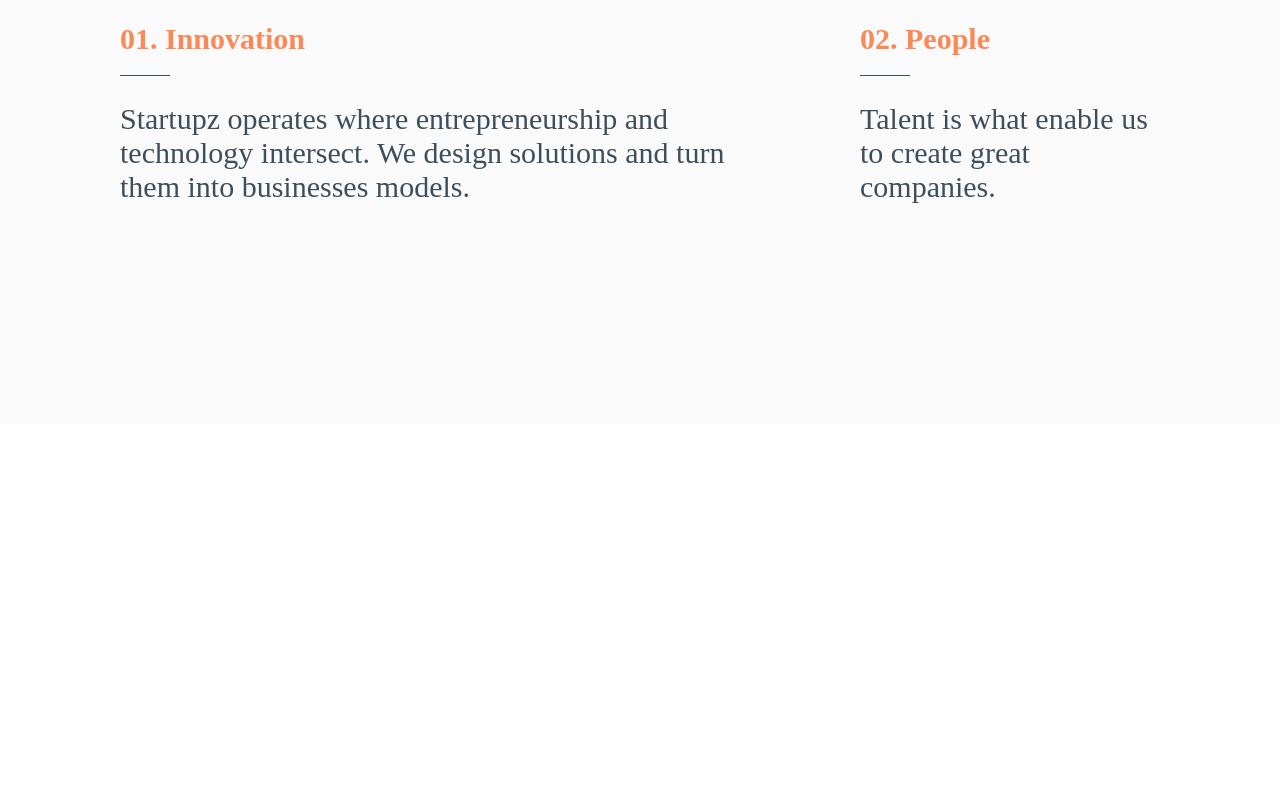
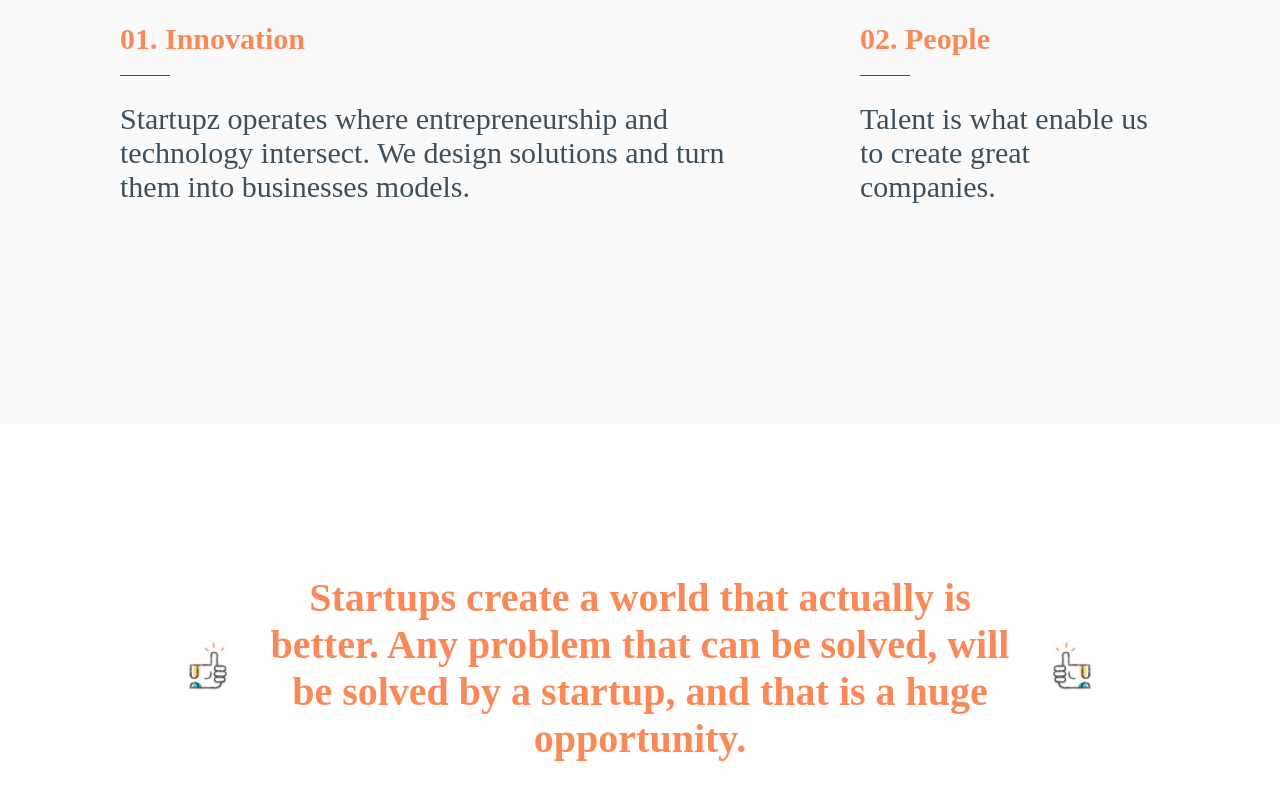
Before and after one commit to vadimdom/Startupz, a React (Create React App) app: page / in a window 1280 px wide. Shown: the part 2052-2852 px from the top of the page. Before the commit the page ends 2476 px from the top, so only its background shows below. Built offline with nearby package versions, Linux system fonts and the light colour scheme.

Commit message:
Added startup description

```diff
--- a/src/components/Landing.tsx
+++ b/src/components/Landing.tsx
@@ -3,6 +3,7 @@ import { WeCreateBlock } from './WeCreateBlock';
 import { WhoWeAreBlock } from './WhoWeAreBlock/WhoWeAreBlock';
 import { SolvingProblemsBlock } from './SolvingProblemsBlock';
 import { OurValuesBlock } from './OurValuesBlock';
+import { StartupDescriptionBlock } from './StartupDescriptionBlock';
 
 export const Landing = () => (
   <div>
@@ -11,5 +12,6 @@ export const Landing = () => (
     <WhoWeAreBlock />
     <SolvingProblemsBlock />
     <OurValuesBlock />
+    <StartupDescriptionBlock />
   </div>
 );
--- /dev/null
+++ b/src/components/StartupDescriptionBlock/StartupDescriptionBlock.tsx
@@ -0,0 +1,26 @@
+import { styled } from 'styled-components';
+
+import { size } from '../../sizeHelper';
+import { ThumbUpBlock } from '../common';
+
+const StartupDescriptionBlockContainer = styled.div`
+  position: relative;
+  padding: 140px 180px 180px 180px;
+  display: flex;
+  flex-direction: column;
+  align-items: center;
+
+  @media (max-width: ${size.laptop}) {
+    padding: 30px 80px;
+  }
+
+  @media (max-width: ${size.tablet}) {
+    padding: 30px 20px;
+  }
+`;
+
+export const StartupDescriptionBlock = () => (
+  <StartupDescriptionBlockContainer>
+    <ThumbUpBlock text="Startups create a world that actually is better. Any problem that can be solved, will be solved by a startup, and that is a huge opportunity." />
+  </StartupDescriptionBlockContainer>
+);
--- /dev/null
+++ b/src/components/StartupDescriptionBlock/index.ts
@@ -0,0 +1 @@
+export { StartupDescriptionBlock } from './StartupDescriptionBlock';
```
